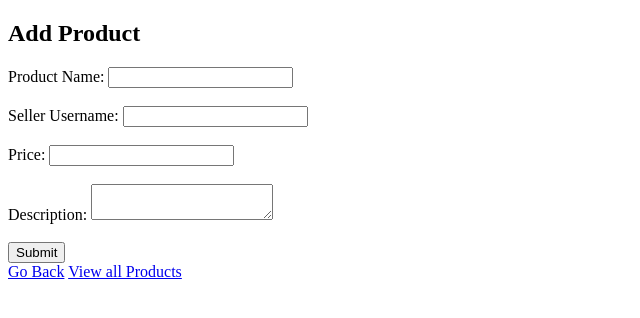
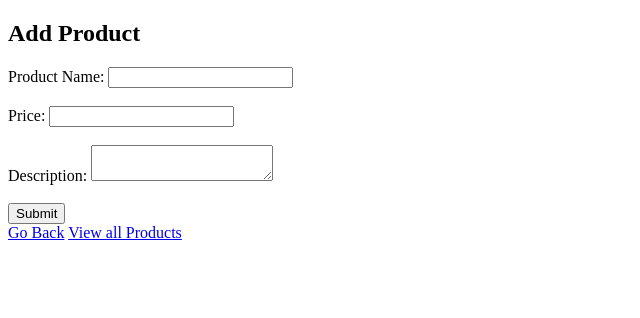
Before and after one commit to Pranav0305/Social-Media-Marketplace, a Flask app: page /add_product in a window 1280 px wide. Shown: the top 318 px of the page, without its empty margins (0-640 px from the left). Run offline with Flask 2, Linux system fonts and the light colour scheme; the visitor is signed in with stand-in values (Sample User, id 1).

Commit message:
Removed seller username input

```diff
--- a/requirements.txt
+++ b/requirements.txt
@@ -3,4 +3,4 @@ Flask-PyMongo==2.3.0
 cryptography==3.4.8
 werkzeug==2.0.3
 flask-login
-pycrypto
+pycryptodome
--- a/routes/p2p_marketplace.py
+++ b/routes/p2p_marketplace.py
@@ -10,12 +10,12 @@ def marketplace():
     if 'user_id' not in session:
         flash('Please log in first.')
         return redirect(url_for('auth.login'))
-
     return render_template("add_product.html")
 
 @p2p_marketplace_bp.route("/confirm_product", methods = ['GET', 'POST'])
 def add_product():
     if request.method == "POST":
+        user_id = session['user_id']
         data = request.json
         if not all(key in data for key in ["product_name", "product_seller_username", "product_price", "product_description"]):
             return jsonify({"message": "Missing fields"}), 400
@@ -24,7 +24,7 @@ def add_product():
         product = {
             "_id": product_id,
             "product_name": data["product_name"],
-            "product_seller_username": data["product_seller_username"],
+            "product_seller_username": user_id,
             "product_price": data["product_price"],
             "product_description": data["product_description"]
         }
--- a/templates/add_product.html
+++ b/templates/add_product.html
@@ -10,9 +10,6 @@
     <form id="productForm">
         <label for="product_name">Product Name:</label>
         <input type="text" id="product_name" name="product_name" required><br><br>
-
-        <label for="product_seller_username">Seller Username:</label>
-        <input type="text" id="product_seller_username" name="product_seller_username" required><br><br>
 
         <label for="product_price">Price:</label>
         <input type="number" id="product_price" name="product_price" required><br><br>
@@ -29,7 +26,6 @@
 
             const formData = {
                 product_name: document.getElementById("product_name").value,
-                product_seller_username: document.getElementById("product_seller_username").value,
                 product_price: parseFloat(document.getElementById("product_price").value),
                 product_description: document.getElementById("product_description").value
             };
```
Also changed, not shown: 2 other files.
